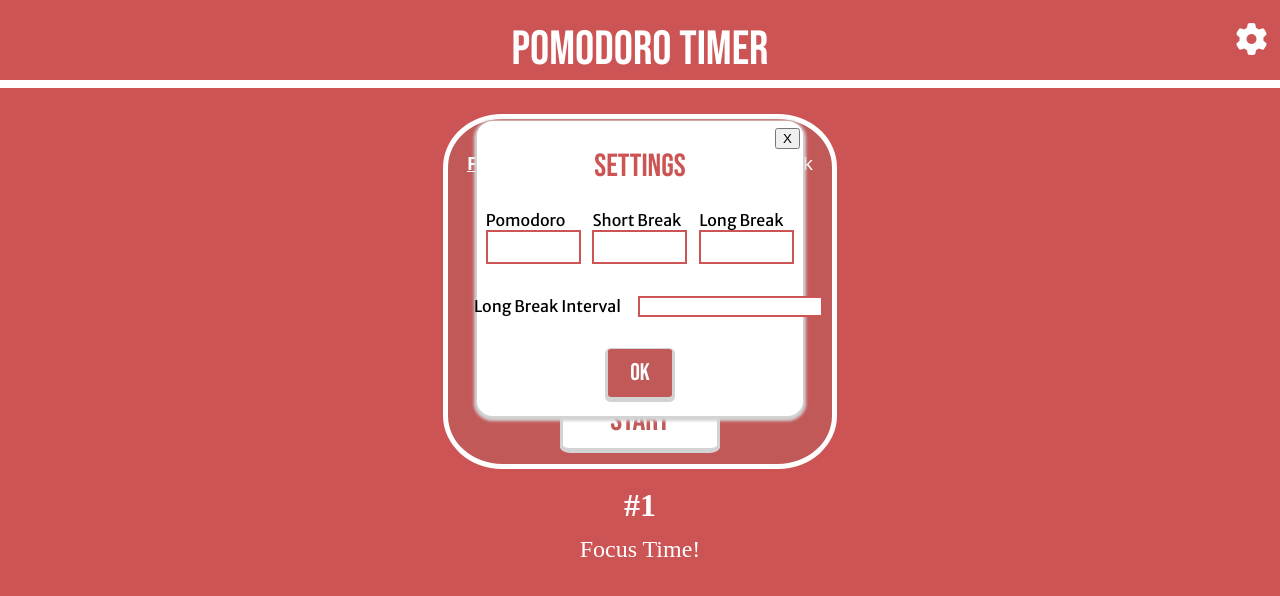
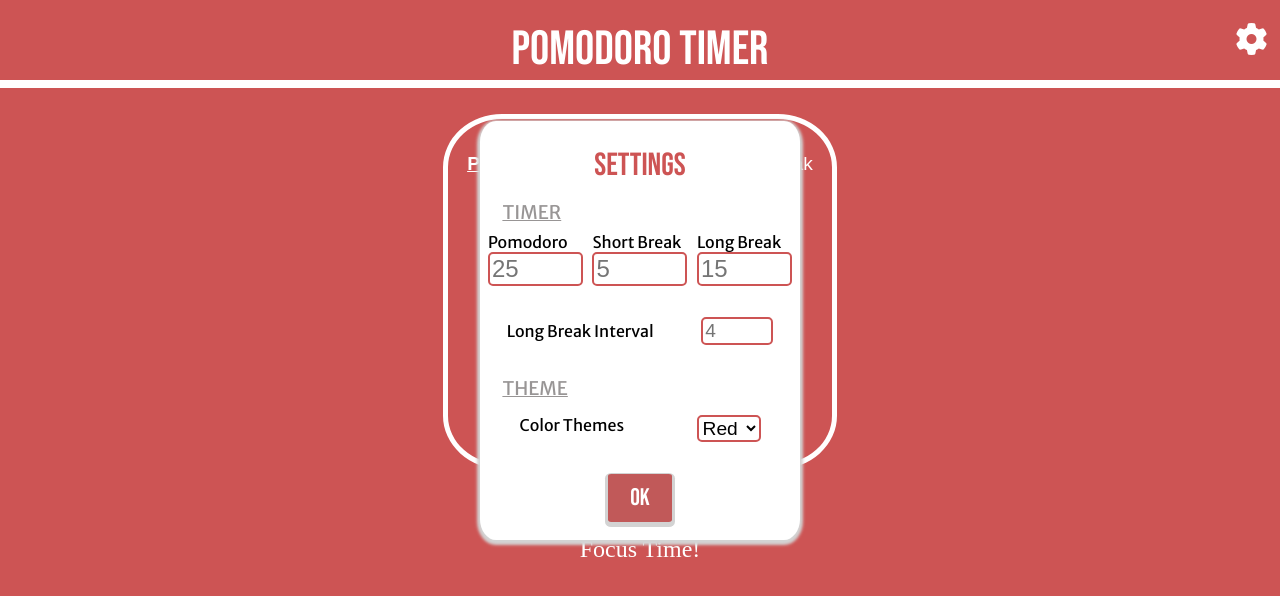
Before and after one commit to RodrigoPiccilli/pomodoro-timer, a React (Create React App) app in the folder frontend/: page / in a window 1280 px wide. Both pictures are taken after a click on the button 1251 px from the left and 40 px from the top of the page. Shown: the top 596 px of the page. Built offline with nearby package versions, Linux system fonts and the light colour scheme.

Commit message:
Completed Pomodoro Timer V1

```diff
--- a/frontend/src/App.css
+++ b/frontend/src/App.css
@@ -150,8 +150,20 @@ body {
 
 .settings:hover {
   background: white;
-  color: var(--rc1);
   transform: translateY(-50%) rotate(90deg);
+
+}
+
+.settings:hover.rc {
+        color:var(--rc1);
+}
+
+.settings:hover.bc {
+    color:var(--bc1);
+}
+
+.settings:hover.oc {
+    color:var(--oc1);
 }
 
 
@@ -198,9 +210,6 @@ body {
     }
 }
 
-#pomodoro {
-    background-color: var(--rc1);
-}
 
 #timer-display p{
     margin: 10% 0;
@@ -238,9 +247,12 @@ body {
     right: 15%;
     height: 100%;
 
-    img {
-        width: 50px;
-    }
+}
+
+#fast-forward-icon {
+    width: 50px;
+    font-size: 1.5rem;
+    background-color: transparent;
 }
 
 #pause:hover, #fast-forward:hover {
@@ -357,9 +369,20 @@ body {
 
     margin-bottom: 10%;
 
-    input {
+    input.rc {
         border: 2px solid var(--rc1);
     }
+
+    input.oc {
+        border: 2px solid var(--oc1);
+    }
+
+
+    input.bc {
+        border: 2px solid var(--bc1);
+    }
+
+
 
 }
 
@@ -370,6 +393,7 @@ body {
 
     input {
         font-size: 1.5rem;
+        border-radius: 5px;
     }
 
 }
@@ -380,12 +404,29 @@ body {
     align-items: center;
     text-wrap: nowrap;
 
-    justify-content: flex-start;
+    justify-content: space-around;
 
-    gap: 5%;
+    width: 100%;
+
+    margin-bottom: 10%;
 
     input {
+        width: 5vw;
+        font-size: 1.2rem;
+        border-radius: 5px;
+    }
+
+    input.rc {
         border: 2px solid var(--rc1);
+    }
+
+    input.oc {
+        border: 2px solid var(--oc1);
+    }
+
+
+    input.bc {
+        border: 2px solid var(--bc1);
     }
 
 }
@@ -393,21 +434,14 @@ body {
 #exit-settings {
 
     padding: 3% 7% 3% 7%;
-
-    margin-top: 10%;
-
     margin-bottom: 5%;
-
     font-size: 1.5rem;
-
     transition: 0.1s;
     border-radius: 5%;
     box-shadow: 0px 2px 0px 3px lightgray;
-    border:none;
+    border: none;
     cursor: pointer;
-
     color: white;
-
 
 }
 
@@ -419,3 +453,39 @@ body {
     transform: translateY(10%);
     box-shadow: 0px 0px 0px 0px black;
 }
+
+.section-title {
+    width: 100%;
+    margin: 0;
+    margin-left: 3vw;
+    color: rgb(152, 149, 149);
+    text-decoration: underline;
+}
+
+#color-themes {
+
+    margin-top: 5%;
+
+    display: flex;
+    justify-content: space-around;
+    width: 100%;
+
+    select {
+        background-color: white;
+        width: 5vw;
+        font-size: 1.2rem;
+        border-radius: 5px;
+    }
+
+    select.rc {
+        border: 2px solid var(--rc1);
+    }
+
+    select.oc {
+        border: 2px solid var(--oc1);
+    }
+
+    select.bc {
+        border: 2px solid var(--bc1);
+    }
+}
--- a/frontend/src/App.js
+++ b/frontend/src/App.js
@@ -1,4 +1,6 @@
 import './App.css';
+
+import React, {useState} from 'react'
 
 import { BrowserRouter, Routes, Route } from 'react-router-dom';
 
@@ -8,16 +10,44 @@ import Settings from "./components/Settings.jsx"
 
 const AppContent = () => {
 
+    const [pomodoroDuration, setPomodoroDuration] = useState(25 * 60 * 1000);
+
+    const [sbDuration, setSbDuration] = useState(5 * 60 * 1000);
+
+    const [lbDuration, setLbDuration] = useState(15 * 60 * 1000);
+
+    const [lbInterval, setLbInterval] = useState(4);
+
+    const [theme, setTheme] = useState("rc");
+
+
     return (
-        <div className="app-container be">
+        <div className="app-container">
 
-            <header id="pomodoro-header" className="rc1">
+            <header id="pomodoro-header" className={`${theme}1`}>
                 <h1 className="bebas">Pomodoro Timer</h1>
-                {<Settings></Settings>}
+                {<Settings
+                    pomodoroDuration={pomodoroDuration}
+                    sbDuration={sbDuration}
+                    lbDuration={lbDuration}
+                    lbInterval={lbInterval}
+                    setPomodoroDuration={setPomodoroDuration}
+                    setSbDuration={setSbDuration}
+                    setLbDuration={setLbDuration}
+                    setLbInterval={setLbInterval}
+                    setTheme={setTheme}
+                    >
+                </Settings>}
             </header>
 
             <Routes>
-                <Route path='/' element= {<PomodoroTimer duration={25 * 60 * 1000}/> }> </Route>
+                <Route path='/' element= {<PomodoroTimer
+                    pomodoroDuration={pomodoroDuration}
+                    sbDuration={sbDuration}
+                    lbDuration={lbDuration}
+                    lbInterval={lbInterval}
+                    theme={theme}
+                /> }> </Route>
             </Routes>
         </div>
     )
--- a/frontend/src/components/PomodoroTimer.jsx
+++ b/frontend/src/components/PomodoroTimer.jsx
@@ -1,4 +1,6 @@
-import React, {useState, useEffect} from 'react';
+import React, {useState, useEffect, useCallback} from 'react';
+
+import { getFormattedTime } from '../utils/formattedTime.js';
 
 import doneSound from './audio/done.mp3';
 
@@ -6,11 +8,9 @@ import pauseSound from './audio/pause.mp3';
 
 import forwardSound from './audio/forward.mp3';
 
-import fastForward from './images/fast-forward.png'
+const PomodoroTimer = ({pomodoroDuration, sbDuration, lbDuration, lbInterval, theme}) => {
 
-const PomodoroTimer = ({duration}) => {
-
-    const [time, setTime] = useState(duration);
+    const [time, setTime] = useState(pomodoroDuration);
 
     const [paused, setPause] = useState(true);
 
@@ -19,6 +19,16 @@ const PomodoroTimer = ({duration}) => {
     const [cycleCount, setCycleCount] = useState(1);
 
     const [skipped, setSkipped] = useState(false);
+
+    useEffect(() => {
+        if (stage === 1) {
+            setTime(pomodoroDuration);
+        } else if (stage === 2) {
+            setTime(sbDuration);
+        } else if (stage === 3) {
+            setTime(lbDuration);
+        }
+    }, [pomodoroDuration, sbDuration, lbDuration, stage]);
 
     useEffect(() => {
 
@@ -36,6 +46,20 @@ const PomodoroTimer = ({duration}) => {
         return () => clearInterval(interval);
     }, [paused]);
 
+    const changeStage = useCallback((stage) => {
+        setPause(true);
+        setStage(stage);
+
+        if (stage === 1) {
+            setTime(pomodoroDuration);
+        } else if (stage === 2) {
+            setTime(sbDuration);
+        } else if (stage === 3) {
+            setTime(lbDuration);
+        }
+    }, [setPause, setStage, setTime, pomodoroDuration, sbDuration, lbDuration]);
+
+
     useEffect(() => {
 
         if(time === 0) {
@@ -44,7 +68,7 @@ const PomodoroTimer = ({duration}) => {
 
             let newStage = 0;
 
-            if(stage === 1 && (cycleCount % 4 === 0)) {
+            if(stage === 1 && (cycleCount % lbInterval === 0)) {
                 newStage = 3;
             } else if(stage === 1) {
                 newStage = 2;
@@ -62,46 +86,32 @@ const PomodoroTimer = ({duration}) => {
 
 
 
-    }, [time, stage, cycleCount, skipped])
+    }, [time, stage, cycleCount, skipped, lbInterval, changeStage])
 
-    const getFormattedTime = () => {
+    // const changeStage = (stage) => {
 
-        let total_seconds = parseInt(Math.floor(time / 1000));
-        let total_minutes = parseInt(Math.floor(total_seconds / 60));
+    //     setPause(true);
+    //     setStage(stage);
 
-        let seconds = parseInt(total_seconds % 60);
-        let minutes = parseInt(total_minutes % 60);
+    //     if(stage === 1) {
+    //         setTime(pomodoroDuration);
+    //     } else if(stage === 2) {
+    //         setTime(sbDuration);
+    //     } else if(stage === 3) {
+    //         setTime(lbDuration);
+    //     }
 
-        let minutesDisplay = (minutes < 10) ? `0${minutes}` : `${minutes}`;
+    // }
 
-        let secondsDisplay =  (seconds < 10) ? `0${seconds}` : `${seconds}`;
 
-        return minutesDisplay + ":" + secondsDisplay;
-
-    }
-
-    const changeStage = (stage) => {
-
-        setPause(true);
-        setStage(stage);
-
-        if(stage === 1) {
-            setTime(25 * 60 * 1000);
-        } else if(stage === 2) {
-            setTime(5 * 60 * 1000);
-        } else if(stage === 3) {
-            setTime(15 * 60 * 1000);
-        }
-
-    }
 
 
 
     return (
 
-        <div id="pomodoro-content" className="rc1">
+        <div id="pomodoro-content" className={`${theme}${stage}`}>
 
-            <div id="functions-container" className="rc2">
+            <div id="functions-container" className={`${theme}${stage}`}>
 
                 <div id="stages" >
                     <button id="pomodoro" className={stage === 1 ? "active" : ""} onClick={() => {
@@ -116,24 +126,28 @@ const PomodoroTimer = ({duration}) => {
                 </div>
 
                 <div id="timer-display">
-                    <p className='merriweather-sans'>{getFormattedTime()}</p>
+                    <p className='merriweather-sans'>{getFormattedTime(time)}</p>
                 </div>
 
                 <div id="timer-actions">
-                    <button className="rc2 font bebas" id="pause" onClick={() => {
+                    <button className={`${theme}${stage} font bebas`} id="pause" onClick={() => {
                         setPause(!paused);
                         new Audio(pauseSound).play();
                     }}>
                         {!paused ? 'Pause' : 'Start'}
                     </button>
                     <button
-                        className={paused ? "collapse" : "rc2"}
+                        className={paused ? "collapse" : `${theme}${stage}`}
                         id="fast-forward"
                         onClick={() => {
                             new Audio(forwardSound).play();
                             setSkipped(true);
                             setTime(0);
-                    }}><img alt="Fast Forward Button" src={fastForward}/></button>
+                    }}>
+                    <i id="fast-forward-icon" class={`fa-solid fa-forward ${theme}${stage} font`}></i>
+
+
+                    </button>
                 </div>
 
             </div>
--- a/frontend/src/components/Settings.jsx
+++ b/frontend/src/components/Settings.jsx
@@ -1,16 +1,37 @@
 import React, {useState} from 'react'
 
-const Settings = () => {
+import { getFormattedTimeSettings } from '../utils/formattedTime.js';
+
+
+const Settings = ({pomodoroDuration, sbDuration, lbDuration, lbInterval, setPomodoroDuration, setSbDuration, setLbDuration, setLbInterval, setTheme}) => {
 
 
     const [openMenu, setOpenMenu] = useState(false);
+
+    const [pomodoroInput, setPomodoroInput] = useState('');
+
+    const [sbInput, setSbInput] = useState('');
+
+    const [lbInput, setLbInput] = useState('');
+
+    const [intervalInput, setIntervalInput] = useState('');
+
+    const [themeInput, setThemeInput] = useState("rc");
+
+
+    const convertToMS = (mins) => {
+        return (Number(mins) * 60 * 1000)
+    }
 
 
     return (
 
         <div>
 
-            <button className="settings" onClick={() => {setOpenMenu(true);}}><i className="fas fa-cog"></i></button>
+            <button className={`settings ${themeInput}`} onClick={() => {setOpenMenu(true);}}>
+                <i className="fas fa-cog"></i>
+
+                </button>
 
             <div className=
                 {openMenu ? "settings-outline open" : "settings-outline"}>
@@ -19,36 +40,115 @@ const Settings = () => {
 
                     <div id="menu-header">
                         <h2 className="bebas rc2 font">SETTINGS</h2>
-                        <button onClick={() => setOpenMenu(false)}>X</button>
                     </div>
 
+                    <h3 className="section-title merriweather-sans">TIMER</h3>
+
                     <div id="timer-settings" className="merriweather-sans">
+
                         <div className="vertical-stack">
                             <label for="pomodoro-setting">Pomodoro</label>
-                            <input id="pomodoro-setting" type="number" min="1" max="999"></input>
+                            <input
+                                id="pomodoro-setting"
+                                type="number"
+                                className={themeInput}
+                                min="1"
+                                max="999"
+                                value={pomodoroInput}
+                                placeholder={getFormattedTimeSettings(pomodoroDuration)}
+                                onChange={(e) => {
+                                    setPomodoroDuration(convertToMS(e.target.value));
+                                    setPomodoroInput(e.target.value);
+                                }}
+                            ></input>
                         </div>
 
                         <div className="vertical-stack">
                             <label for="sb-setting">Short Break</label>
-                            <input id="sb-setting" type="number" min="1" max="999"></input>
+                            <input
+                                id="sb-setting"
+                                type="number"
+                                min="1"
+                                max="999"
+                                className={themeInput}
+                                value={sbInput}
+                                placeholder={getFormattedTimeSettings(sbDuration)}
+                                onChange={(e) => {
+                                    setSbDuration(convertToMS(e.target.value));
+                                    setSbInput(e.target.value);
+                                }}
+
+                            ></input>
                         </div>
 
                         <div className="vertical-stack">
                             <label for="lb-setting">Long Break</label>
-                            <input id="lb-setting" type="number" min="1" max="999"></input>
+                            <input
+                                id="lb-setting"
+                                type="number"
+                                min="1"
+                                max="999"
+                                value={lbInput}
+                                className={themeInput}
+                                placeholder={getFormattedTimeSettings(lbDuration)}
+                                onChange={(e) => {
+                                    setLbDuration(convertToMS(e.target.value));
+                                    setLbInput(e.target.event);
+                                }}
+                            ></input>
                         </div>
 
                     </div>
 
                     <div className="horizontal-stack merriweather-sans">
                         <label for="lb-interval">Long Break Interval</label>
-                        <input type="number" id="lb-interval"></input>
+                        <input
+                            type="number"
+                            id="lb-interval"
+                            value={intervalInput}
+                            placeholder={lbInterval}
+                            className={themeInput}
+                            onChange={(e) => {
+                                setLbInterval(e.target.value);
+                                setIntervalInput(e.target.event)
+                            }}></input>
                     </div>
 
-                    <button id="exit-settings" className="bebas rc2 font" onClick={() => setOpenMenu(false)}>OK</button>
+                    <h3 className="section-title merriweather-sans">THEME</h3>
+
+                    <div className="horizontal-stack merriweather-sans">
+
+                        <div id="color-themes">
+                            <label htmlFor="theme-dropdown">Color Themes</label>
+                            <select
+                                id="theme-dropdown"
+                                value={themeInput}
+                                className={themeInput}
+                                onChange={(e) => {
+                                    setThemeInput(e.target.value);
+                                    setTheme(e.target.value);
+                                }}
+                            >
+                                <option value="" hidden>Select Color Theme</option>
+                                <option value="rc">Red</option>
+                                <option value="oc">Orange</option>
+                                <option value="bc">Blue</option>
+
+                            </select>
+                        </div>
 
 
 
+                    </div>
+
+
+                    <button id="exit-settings" className={`bebas ${themeInput}2`} onClick={() => {
+                        setOpenMenu(false);
+                        setPomodoroInput("");
+                        setSbInput("");
+                        setLbInput("");
+                        setIntervalInput("");
+                    }}>OK</button>
                 </div>
             </div>
 
--- /dev/null
+++ b/frontend/src/utils/formattedTime.js
@@ -0,0 +1,19 @@
+export function getFormattedTime(ms) {
+
+  const totalSeconds = Math.floor(ms / 1000);
+  const minutes = Math.floor(totalSeconds / 60);
+  const seconds = totalSeconds % 60;
+
+  const minutesDisplay = minutes < 10 ? `0${minutes}` : `${minutes}`;
+  const secondsDisplay = seconds < 10 ? `0${seconds}` : `${seconds}`;
+
+  return `${minutesDisplay}:${secondsDisplay}`;
+}
+
+export function getFormattedTimeSettings(ms) {
+
+  const totalSeconds = Math.floor(ms / 1000);
+  const minutes = Math.floor(totalSeconds / 60);
+
+  return `${minutes}`;
+}
```
Also changed, not shown: frontend/src/components/images/fast-forward.png (deleted).
